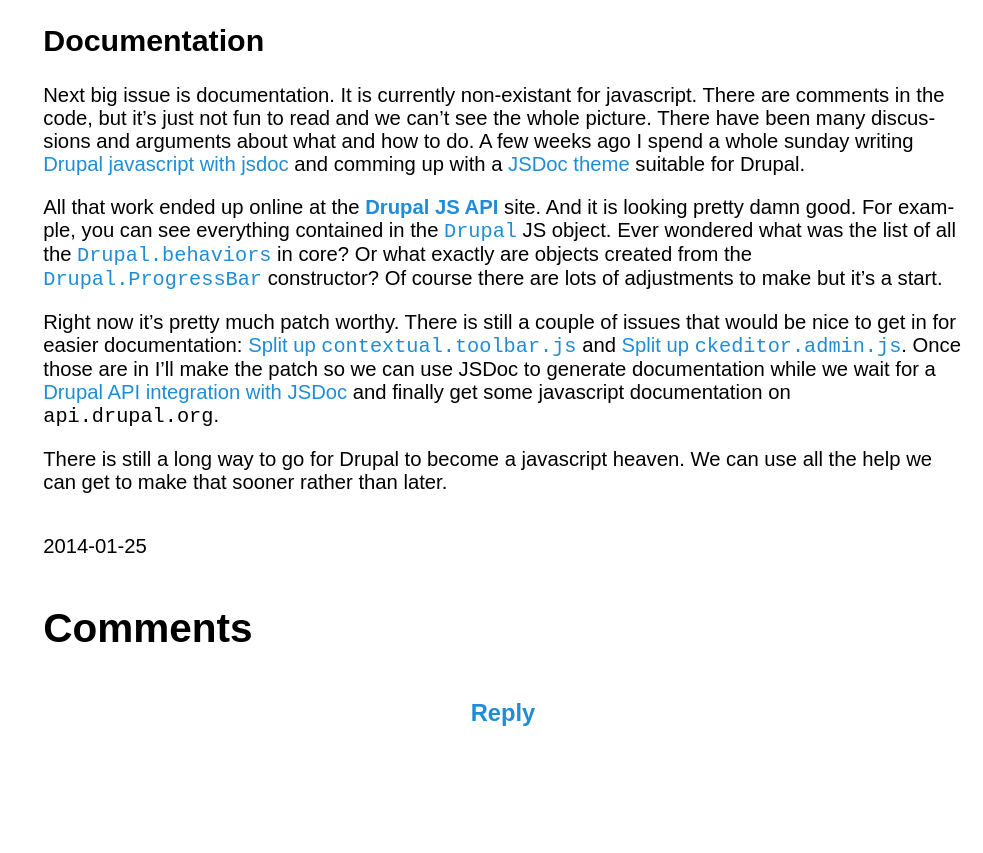
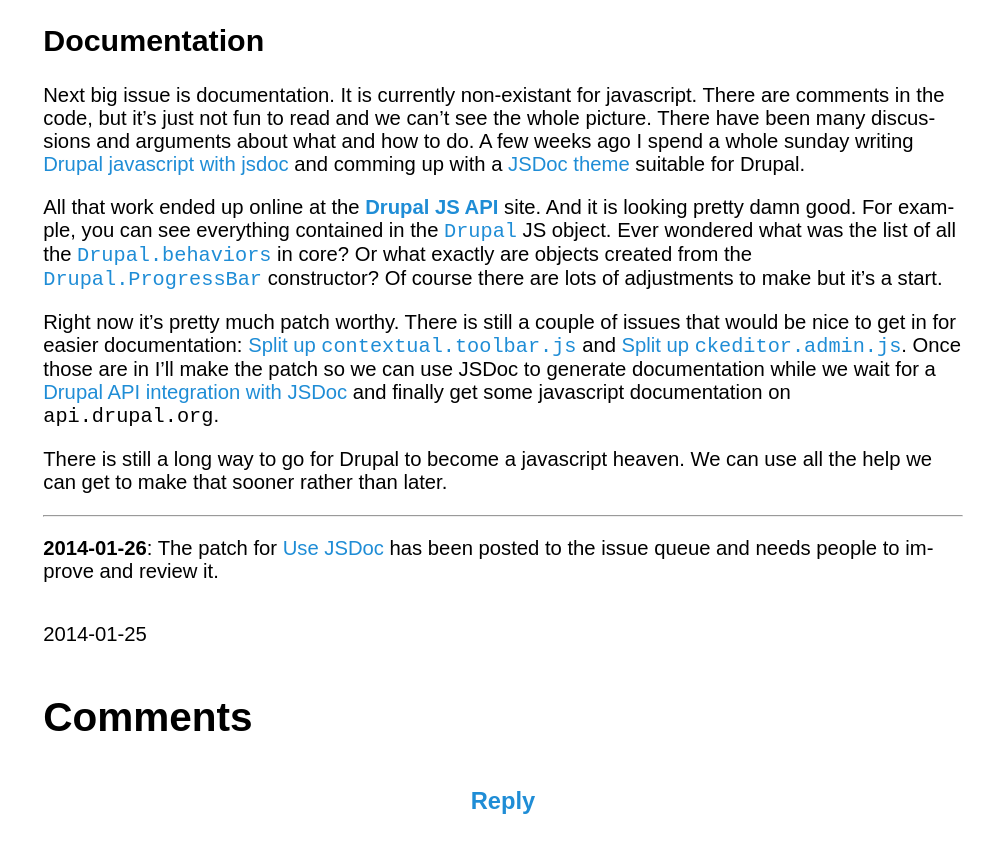
Before and after one commit to theodoreb/theodoreb.github.io, a Jekyll site: the page built from _posts/2014-01-25-critical-gaps-in-drupal-js.markdown, in a window 1280 px wide and 900 px high, scrolled down 595 px. Shown: the top 853 px of the window, without its empty margins (297-1280 px from the left). Built offline with Jekyll 4.4.1, drawn with Linux system fonts in a browser that asks for light colours; Markdown is read by kramdown in place of the engine named in the settings; before the commit the page ends 1406 px from its top, so only the background shows below that.

Commit message:
Edit: Add link to core issue about JSDoc

```diff
--- a/_posts/2014-01-25-critical-gaps-in-drupal-js.markdown
+++ b/_posts/2014-01-25-critical-gaps-in-drupal-js.markdown
@@ -56,6 +56,11 @@
 There is still a long way to go for Drupal to become a javascript heaven. We
 can use all the help we can get to make that sooner rather than later.
 
+---
+**2014-01-26**: The patch for [Use JSDoc] [usejsdoc] has been posted
+to the issue queue and needs people to improve and review it.
+
+
 
 [overlay]: https://drupal.org/node/2088121 "Issue #2088121: Remove Overlay"
 [jstest]: https://prague2013.drupal.org/session/javascript-testing "DrupalCon Prague: javascript testing"
@@ -69,3 +74,4 @@
 [splitct]: https://drupal.org/node/2162837 "Issue #2162837: Split up contextual.toolbar.js"
 [splitca]: https://drupal.org/node/2174589 "Issue #2174589: Split up ckeditor.admin.js"
 [dapijs]: https://drupal.org/node/1337022#comment-6977250 "Issue #1337022-80: Create/adopt JavaScript docs standards compatible with a JS documentation parser"
+[usejsdoc]: https://drupal.org/node/2182153 "Issue #2182153: Use JSDoc"
```
